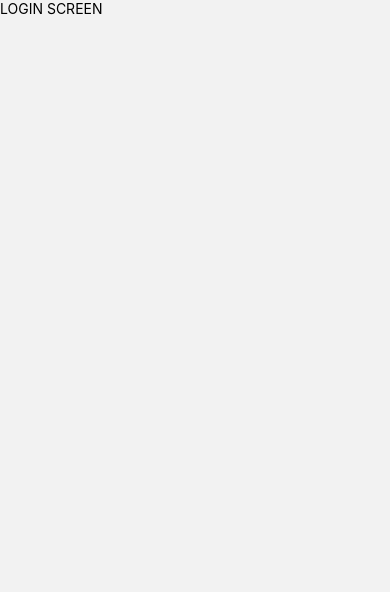
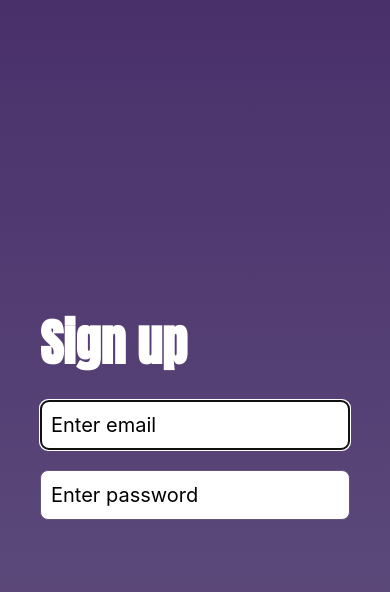
Before and after one commit to ferlobo1985/UDMY-RN-Event0, a React Native app: screen /Auth in a window 390 px wide. Shown: the top 592 px of the page. Built offline with nearby package versions, Linux system fonts and the light colour scheme; no server answers.

Commit message:
06-The Auth form
06-The Auth form

```diff
--- a/package.json
+++ b/package.json
@@ -23,7 +23,8 @@
     "react-native-safe-area-context": "4.10.5",
     "react-native-screens": "3.31.1",
     "react-native-gesture-handler": "~2.16.1",
-    "react-native-reanimated": "~3.10.1"
+    "react-native-reanimated": "~3.10.1",
+    "expo-linear-gradient": "~13.0.2"
   },
   "devDependencies": {
     "@babel/core": "^7.20.0"
--- a/screens/auth.js
+++ b/screens/auth.js
@@ -1,9 +1,82 @@
-import { Text } from "react-native";
+import { useState } from "react";
+import { SafeAreaView, StyleSheet, Text, TextInput } from "react-native";
+import { LinearGradient } from "expo-linear-gradient";
+
+import { AppStyle } from "../constants";
+
 
 export default function AuthScreen(){
+    const [ type, setType] = useState(true);
+    const [ email, setEmail ] = useState('');
+    const [ password, setPassword ] = useState('')
+
     return(
-        <Text>
-            LOGIN SCREEN
-        </Text>
+        <LinearGradient
+            style={styles.container}
+            colors={[AppStyle.purpStrong, AppStyle.purpMedium]}
+        >
+            <SafeAreaView style={styles.form}>
+
+                <Text style={styles.title}>
+                    { type ? 'Sign up':'Sign in'}
+                </Text>
+
+                <TextInput
+                    style={styles.input}
+                    placeholder="Enter email"
+                    autoCapitalize="none"
+                    keyboardType="email-address"
+                    textContentType="emailAddress"
+                    autoFocus={true}
+                    value={email}
+                    onChangeText={(text)=> setEmail(text)}
+                />
+
+
+                <TextInput
+                    style={styles.input}
+                    placeholder="Enter password"
+                    autoCapitalize="none"
+                    autoCorrect={false}
+                    secureTextEntry={true}
+                    textContentType="password"
+                    value={password}
+                    onChangeText={(text)=> setPassword(text)}
+                />
+
+
+
+
+
+            </SafeAreaView>
+        </LinearGradient>
     )
 }
+
+const styles = StyleSheet.create({
+    container:{
+        flex:1
+    },
+    form:{
+        flex:1,
+        justifyContent:'center',
+        marginHorizontal:40,
+    },
+    title:{
+        fontFamily:'Anton',
+        fontSize:50,
+        fontWeight:'bold',
+        color:'#fff',
+        paddingBottom:20
+    },
+    input:{
+        backgroundColor:'#fff',
+        borderWidth:1,
+        borderColor:AppStyle.purpMedium,
+        height:50,
+        marginBottom:20,
+        fontSize:20,
+        borderRadius:8,
+        padding:10
+    }
+})
```
Also changed, not shown: 1 other file (tests, documents, lock files or other folders).
